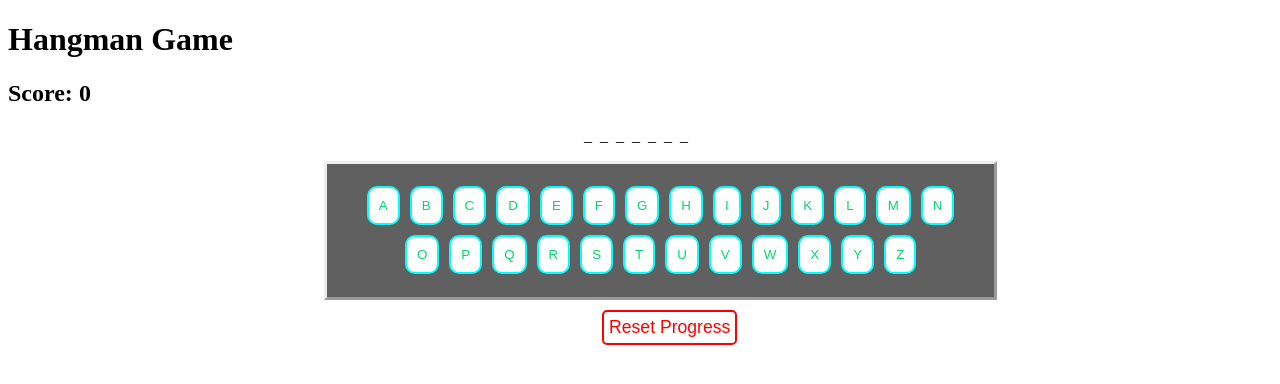
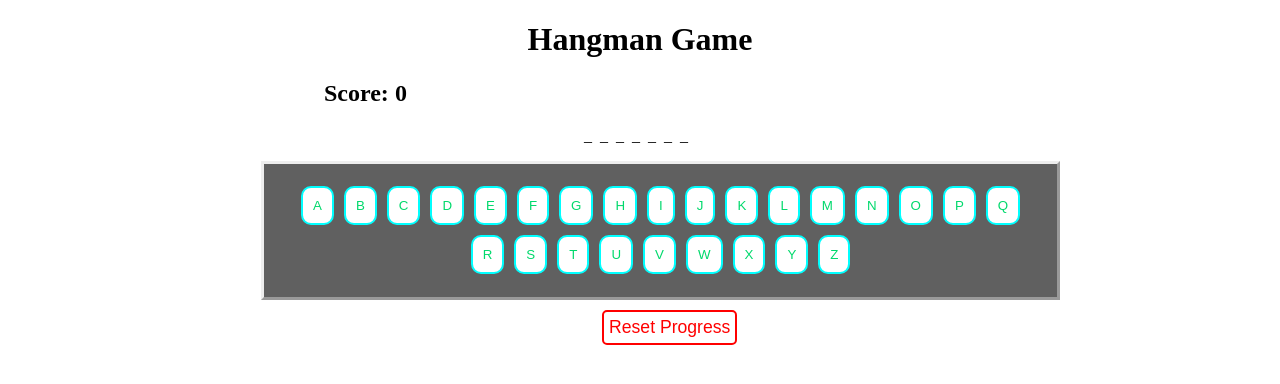
Before and after one commit to blackwakhu/hangman-react-typescript, a React (Vite) app: page / in a window 1280 px wide. Both pictures are taken after a click on the button "Play". Shown: the top 384 px of the page. Built offline with nearby package versions, Linux system fonts and the light colour scheme.

Commit message:
done with the title and score table classes

```diff
--- a/src/App.css
+++ b/src/App.css
@@ -4,6 +4,15 @@ main {
 /* game div */
 .game-div{
 
+}
+
+/* title and score */
+.title{
+  text-align: center;
+}
+
+.score-table{
+  margin-left: 25%;
 }
 
 /* win message  */
@@ -28,8 +37,8 @@ main {
 
 /* keyboard related styles */
 .keyboard-div{
-  margin-left: 25%;
-  width: 50%;
+  margin-left: 20%;
+  width: 60%;
   text-align: center;
   border: outset;
   background: #606060;
--- a/src/App.tsx
+++ b/src/App.tsx
@@ -68,12 +68,12 @@ export default function App() {
   }
   return (
     <main>
-      <h1>Hangman Game</h1>
+      <h1 className="title">Hangman Game</h1>
       <div className={`play-div ${showgame ? 'hidden' : ''}`}>
         <button onClick={handleVisible}>Play</button>
       </div>
       <div className={`game-div ${showgame ? '' : 'hidden'}`}>
-        <h2>Score: {score}</h2>
+        <h2 className="score-table">Score: {score}</h2>
         <div className={`${win ? 'hidden': ''}`}>
           <p className="word_char">{word}</p>
           <div className="keyboard-div">
```
